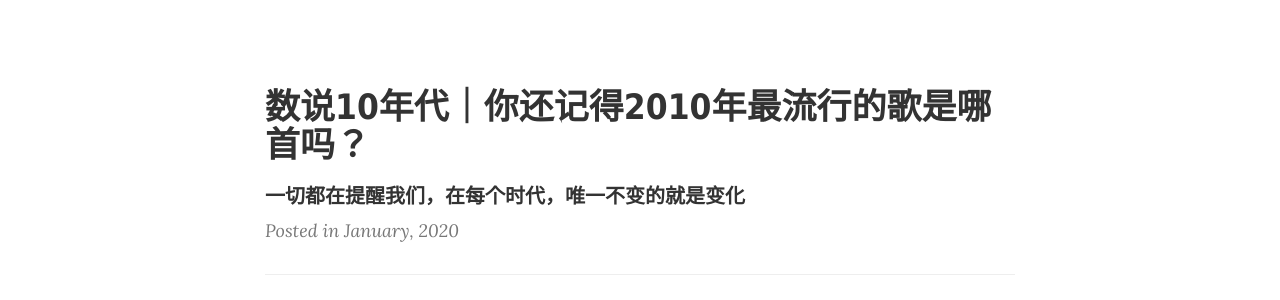
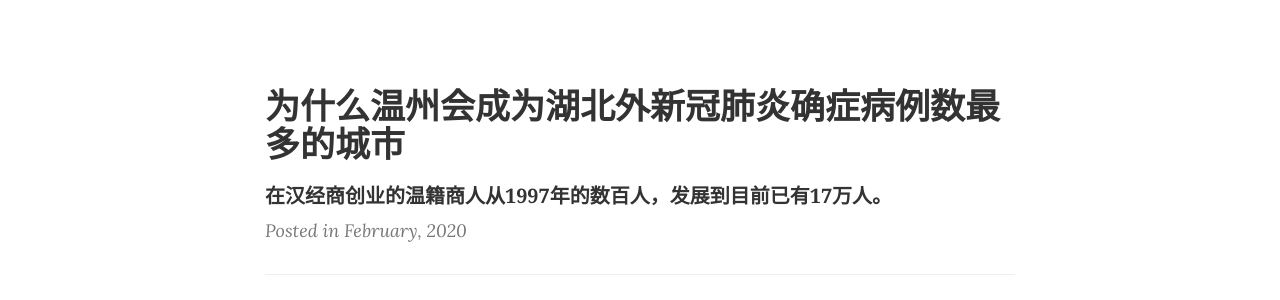
Before and after one commit to kellyzhao97/kellyzhao97.github.io, a website: page Shanghai_Observer.html in a window 1280 px wide. Shown: the part 652-952 px from the top of the page. Drawn offline with nearby package versions, Linux system fonts and the light colour scheme.

Commit message:
Update Shanghai_Observer.html

```diff
--- a/Shanghai_Observer.html
+++ b/Shanghai_Observer.html
@@ -104,6 +104,15 @@
         <div class="container">
             <div class="row">
                 <div class="col-lg-8 col-lg-offset-2 col-md-10 col-md-offset-1">
+                    <!--Work11-->
+                    <a href="https://www.jfdaily.com/news/detail?id=205279" target="blank">
+                        <h2 class="section-heading">
+                            为什么温州会成为湖北外新冠肺炎确症病例数最多的城市</h2>
+                    </a>
+                    <h3 class="post-subtitle">
+                        在汉经商创业的温籍商人从1997年的数百人，发展到目前已有17万人。 </h3>
+                    <p class="post-meta">Posted in February, 2020</p>
+                    <hr>
                     <!--Work10-->
                     <a href="https://www.jfdaily.com/news/detail?id=197954" target="blank">
                         <h2 class="section-heading">
```
